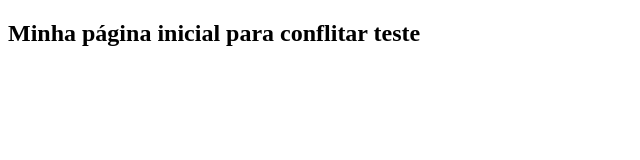
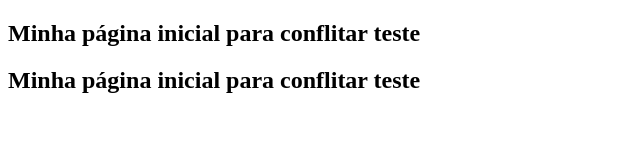
Before and after one commit to gabsantana/Desenvolvimento, a plain HTML site: page index.html in a window 1280 px wide. Shown: the whole page, without its empty margins (0-640 px from the left). Drawn offline with Linux system fonts and the light colour scheme.

Commit message:
Teste para ver se o problema passou

```diff
--- a/index.html
+++ b/index.html
@@ -7,5 +7,6 @@
 </head>
 <body>
     <h2>Minha página inicial para conflitar teste</h2>
+    <h2>Minha página inicial para conflitar teste</h2>
 </body>
 </html>
```
